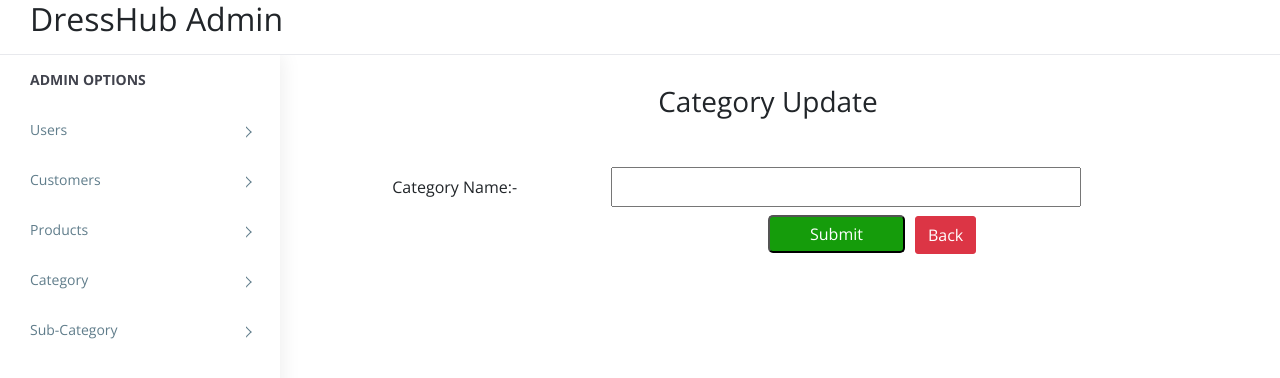
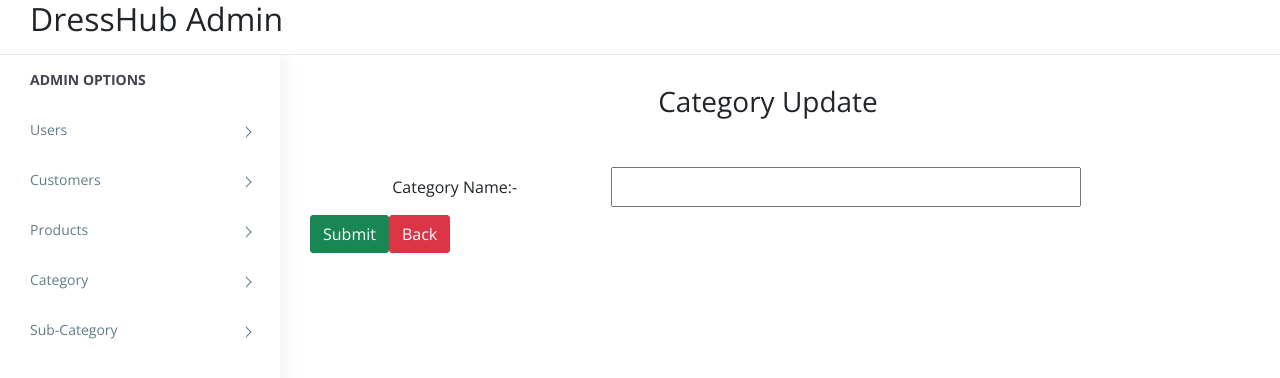
Before and after one commit to hsahu4012/admin, a React (Create React App) app: page /categoryUpdate/1 in a window 1280 px wide. Shown: the top 378 px of the page. Built offline with nearby package versions, Linux system fonts and the light colour scheme; no server answers.

Commit message:
Category CRUD

```diff
--- a/src/components/category/Category.css
+++ /dev/null
@@ -1,16 +0,0 @@
-
-.hey{
-    margin-left: 50%;
-}
-.hey button{
-    background-color: rgb(21, 156, 11);
-    color: #fff;
-    padding: 5px 40px;
-    border-radius: 5px;
-}
-.hey button:hover{
-    background-color: rgb(97, 52, 60);
-}
-.back{
-    margin-left: 10px;
-}
--- a/src/components/category/CategoryCreate.jsx
+++ b/src/components/category/CategoryCreate.jsx
@@ -1,7 +1,6 @@
 import React from 'react'
 import { Formik, Field, Form } from 'formik'
 import { Link, useNavigate } from 'react-router-dom'
-import './Category.css'
 import axios from 'axios'
 
 const CategoryCreate = () => {
@@ -11,22 +10,28 @@ const CategoryCreate = () => {
   }
 
   const submitCategory = async (values) => {
-    await axios.post(`${process.env.REACT_APP_API_URL}category/addCategory`, values)
     console.log(values);
-    navigate('/categoryDetails')
+    try {
+      await axios.post(`${process.env.REACT_APP_API_URL}category/addCategory`, values)
+      navigate('/categoryDetails')
+    }
+    catch (error) {
+      console.log(error)
+    }
+
   }
 
   return (
     <>
       <h3 className='text-center mb-5'>Category Create</h3>
-      <Formik initialValues={formValues} onSubmit={submitCategory}>
+      <Formik initialValues={formValues} onSubmit={(values => submitCategory(values))}>
         <Form>
           <div className='row mb-2'>
             <label className='col-4 my-2 text-center'>Category Name:-</label>
             <Field name="categoryname" type="text" className='col-6' required />
           </div>
 
-          <div className='hey'>
+          <div>
             <button type='submit' className='btn btn-success'>Submit</button>
             <Link to='/categoryDetails' className='btn btn-danger back'>Back</Link>
           </div>
--- a/src/components/category/CategoryDetails.jsx
+++ b/src/components/category/CategoryDetails.jsx
@@ -7,7 +7,6 @@ import { Link } from "react-router-dom";
 const CategoryDetails = () => {
   const [data, setData] = useState([]);
 
-  useEffect(() => {
   const fetchAllUsers = async () => {
     try {
       const res = await axios.get(`${process.env.REACT_APP_API_URL}category/allCategory`);
@@ -16,6 +15,8 @@ const CategoryDetails = () => {
       console.log(err);
     }
   };
+
+  useEffect(() => {
     fetchAllUsers();
   }, []);
 
@@ -23,8 +24,9 @@ const CategoryDetails = () => {
   const handleDelete = async (id) => {
     try {
       await axios.put(`${process.env.REACT_APP_API_URL}category/romoveCategory/${id}`);
-      console.log(id)
-      window.location.reload()
+      console.log(id);
+      fetchAllUsers();
+      //window.location.reload()
     } catch (err) {
       console.log(err);
     }
@@ -46,7 +48,7 @@ const CategoryDetails = () => {
             </thead>
             <tbody>
                 {
-                    data.map((user, i) => {
+                    data && data.map((user, i) => {
                         return (
                             <tr key={i}>
                                 <td>{user.category_id}</td>
--- a/src/components/category/CategoryUpdate.jsx
+++ b/src/components/category/CategoryUpdate.jsx
@@ -1,7 +1,6 @@
 import React, { useState, useEffect } from 'react'
 import { Formik, Field, Form } from 'formik'
 import { Link, useNavigate, useParams } from 'react-router-dom'
-import './Category.css'
 import axios from 'axios'
 
 const CategoryUpdate = () => {
@@ -10,7 +9,6 @@ const CategoryUpdate = () => {
   const navigate = useNavigate();
   const [formValues, setFormValues] = useState({
     categoryname: ""
-
   })
 
   useEffect(() => {
@@ -47,12 +45,12 @@ const CategoryUpdate = () => {
         <Form>
           <div className='row mb-2'>
             <label className='col-4 my-2 text-center'>Category Name:-</label>
-            <Field name="city" type="text" className='col-6'  />
+            <Field name="categoryname" type="text" className='col-6'  />
           </div>
 
-          <div className='hey'>
-            <button type='submit'>Submit</button>
-            <Link to='/categoryDetails' className='btn btn-danger back'>Back</Link>
+          <div>
+            <button type='submit' className='btn btn-success'>Submit</button>
+            <Link to='/categoryDetails' className='btn btn-danger'>Back</Link>
           </div>
 
 
--- a/src/components/customer/Customer.css
+++ /dev/null
@@ -1,16 +0,0 @@
-/*    Customer-create   */
-.hey{
-    margin-left: 50%;
-}
-.hey button{
-    background-color: black;
-    color: #fff;
-    padding: 5px 40px;
-    border-radius: 5px;
-}
-.hey button:hover{
-    background-color: rgb(97, 52, 60);
-}
-.back{
-    margin-left: 10px;
-}
--- a/src/components/customer/CustomerCreate.js
+++ b/src/components/customer/CustomerCreate.js
@@ -1,7 +1,6 @@
 import React from 'react'
 import { Formik, Field, Form } from 'formik'
 import { Link, useNavigate } from 'react-router-dom'
-import './Customer.css'
 import axios from 'axios'
 
 
@@ -51,7 +50,7 @@ const CustomerCreate = () => {
             <label className='col-4 my-2 text-center'>Profile:-</label>
             <Field name="profile_photo" type="file" accept="image/*" className='col-6' />
           </div> */}
-          <div className='hey'>
+          <div>
             <button type='submit'>Submit</button>
             <Link to='/customerDetails' className='btn btn-danger back'>Back</Link>
           </div>
--- a/src/components/customer/CustomerDetails.js
+++ b/src/components/customer/CustomerDetails.js
@@ -17,9 +17,8 @@ const CustomerDetails = () => {
         const resAllUsers = await axios.get(`${process.env.REACT_APP_API_URL}customer/showallcustomer`);
         setData(resAllUsers.data);
 
-
-        const resUserData = await axios.get(`${process.env.REACT_APP_API_URL}customer/customerDetails`);
-        setData(resUserData.data);
+        // const resUserData = await axios.get(`${process.env.REACT_APP_API_URL}customer/customerDetails`);
+        // setData(resUserData.data);
       } catch (err) {
         console.log(err);
       }
--- a/src/components/customer/CustomerUpdate.js
+++ b/src/components/customer/CustomerUpdate.js
@@ -1,7 +1,6 @@
 import React, { useState, useEffect } from 'react'
 import { Formik, Field, Form } from 'formik'
 import { Link, useNavigate, useParams } from 'react-router-dom'
-import './Customer.css'
 import axios from 'axios'
 
 const CustomerUpdate = () => {
@@ -80,7 +79,7 @@ const CustomerUpdate = () => {
             <label className='col-4 my-2 text-center'>Pincode:-</label>
             <Field name="pincode" type="text" className='col-6' />
           </div>
-          <div className='hey'>
+          <div>
             <button type='submit'>Submit</button>
             <Link to='/customerDetails' className='btn btn-danger back'>Back</Link>
           </div>
```
Lines whose indentation alone changed are shown as unchanged.
